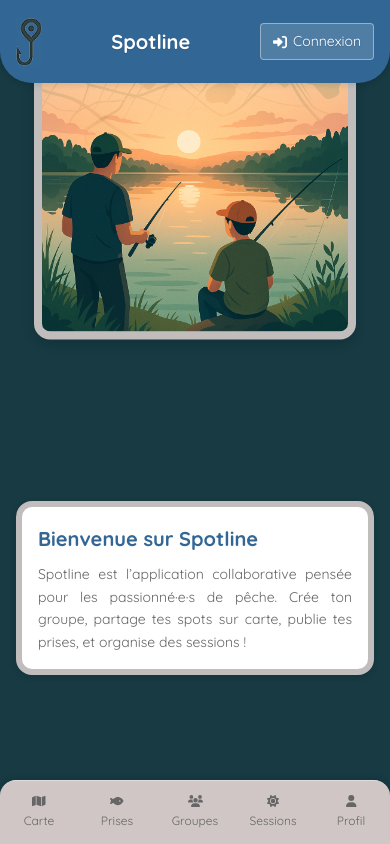
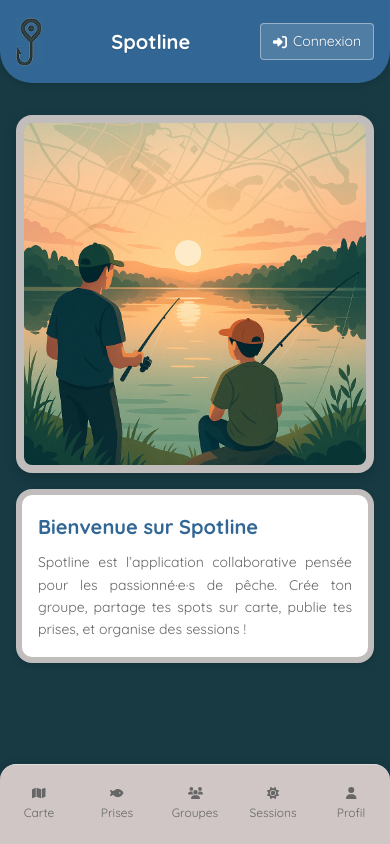
Before and after one commit to MatthieuGriffon/spotline, a Vue app in the folder frontend/: page / in a window 390 px wide. Built offline with nearby package versions, Linux system fonts and the light colour scheme; no server answers; the HTML template or start-up script is replaced by a standard one.

Commit message:
💄 Ajustements responsives (XL/2XL/4K) + layout header/footer sticky

```diff
--- a/frontend/src/assets/styles/base.scss
+++ b/frontend/src/assets/styles/base.scss
@@ -16,11 +16,13 @@
 html, body {
   height: 100%;
   overflow-x: hidden;
+  background-color: rgb(23, 58, 67);
+;
 }
 body {
   font-family: 'Quicksand', sans-serif;
   color: var(--color-text);
-  background-color: var(--color-background);
+  background-color: rgb(23, 58, 67);
   line-height: 1.6;
   font-size: 15px;
 }
--- a/frontend/src/assets/styles/foundations/_breakpoint.scss
+++ b/frontend/src/assets/styles/foundations/_breakpoint.scss
@@ -4,7 +4,7 @@ $breakpoint-md: 768px;     // 48rem : tablettes classiques (iPad)
 $breakpoint-lg: 1024px;    // 64rem : laptop standard
 $breakpoint-xl: 1280px;    // 80rem : desktop large
 $breakpoint-2xl: 1536px;   // 96rem : écrans très larges
-$breakpoint-4k: 3440px;    // écran ultra large de ton setup 💻
+$breakpoint-4k: 2000px;    // écran ultra large de ton setup 💻
 
 // === MIXIN UTILE ===
 @mixin respond($breakpoint) {
--- a/frontend/src/assets/styles/foundations/_variables.scss
+++ b/frontend/src/assets/styles/foundations/_variables.scss
@@ -55,3 +55,7 @@
   --z-modal: 200;
   --z-toast: 300;
 }
+:root {
+  --header-height: 5.2rem;
+  --footer-height: 5rem; // ajuste à ta vraie hauteur
+}
--- a/frontend/src/components/layout/AppFooter.vue
+++ b/frontend/src/components/layout/AppFooter.vue
@@ -34,11 +34,11 @@ const isActive = (path: string) => route.path.startsWith(path)
 
 <style scoped lang="scss">
 .app-footer {
-  position: fixed;
+  position: sticky;
   bottom: 0;
   left: 0;
   right: 0;
-  height: 4rem;
+  height: var(--footer-height);
   background-color: #d0c6c6;
   border-top: 1px solid var(--color-border);
   border-top-left-radius: var(--radius-lg);
--- a/frontend/src/components/layout/AppHeader.vue
+++ b/frontend/src/components/layout/AppHeader.vue
@@ -83,7 +83,8 @@ onMounted(() => {
   display: flex;
   align-items: center;
   z-index: var(--z-header); // 100
-  position: relative;
+  position: sticky;
+  top: 0;
   background-color: var(--color-primary);
   padding: var(--space-sm) var(--space-md);
 
--- a/frontend/src/components/layout/Layout.vue
+++ b/frontend/src/components/layout/Layout.vue
@@ -17,15 +17,14 @@ import AppFooter from './AppFooter.vue'
 .layout {
   display: flex;
   flex-direction: column;
-  height: 100vh; // très important ici
-  overflow: hidden;
+  min-height: 100vh; // très important ici
 }
 
 .layout-content {
   flex: 1;
-  overflow: hidden;
-  display: flex; // <=== Ajouté pour permettre alignement vertical
+  display: flex;
   flex-direction: column;
-  margin-top: -2rem;
+  padding-bottom: var(--footer-height);
 }
+
 </style>
--- a/frontend/src/components/layout/home/PriseSlider.vue
+++ b/frontend/src/components/layout/home/PriseSlider.vue
@@ -58,6 +58,7 @@ easing: 'ease',
   img {
     width: 100%;
     height: auto;
+    max-height: 20rem; // ✅ hauteur adaptée pour 4K
     border-radius: var(--radius-md);
     object-fit: cover;
     box-shadow: var(--shadow-sm);
@@ -68,6 +69,11 @@ img {
     &:hover {
       transform: scale(1.05);
       box-shadow: var(--shadow-md);
+    }
+
+    @include respond(4k) {
+      object-fit: contain;
+      max-height: 20rem;
     }
   }
 .slide-card {
--- /dev/null
+++ b/frontend/src/components/stats/TopEspecesCard.vue
@@ -0,0 +1,105 @@
+<template>
+  <div class="top-especes-card">
+    <h2>Top espèces de la semaine</h2>
+    <ul>
+      <li v-for="espece in especes" :key="espece.id">
+        <img :src="espece.imageUrl" :alt="espece.nom" />
+        <div class="info">
+          <span class="nom">{{ espece.nom }}</span>
+          <div class="bar">
+            <div
+              class="progress"
+              :style="{ width: getProgressWidth(espece.count) + '%' }"
+            ></div>
+          </div>
+          <span class="count">{{ espece.count }} prise{{ espece.count > 1 ? 's' : '' }}</span>
+        </div>
+      </li>
+    </ul>
+  </div>
+</template>
+
+<script setup lang="ts">
+defineProps<{
+  especes: {
+    id: string
+    nom: string
+    count: number
+    imageUrl: string
+  }[]
+}>()
+
+/**
+ * Pourcentage relatif sur une base max de 5 prises (modifiable)
+ */
+const getProgressWidth = (count: number) => {
+  const max = 5
+  return Math.min(100, (count / max) * 100)
+}
+</script>
+
+<style scoped lang="scss">
+.top-especes-card {
+  background-color: var(--color-background);
+  border: 6px solid #c1bdbd;
+  border-radius: var(--radius-lg);
+  padding: var(--space-md);
+  box-shadow: var(--shadow-md);
+
+  h2 {
+    font-size: var(--font-lg);
+    color: var(--color-primary);
+    margin-bottom: var(--space-md);
+  }
+
+  ul {
+    list-style: none;
+    padding: 0;
+    display: flex;
+    flex-direction: column;
+    gap: var(--space-sm);
+  }
+
+  li {
+    display: flex;
+    align-items: center;
+    gap: var(--space-sm);
+  }
+
+  img {
+    width: 50px;
+    height: 50px;
+    border-radius: var(--radius-sm);
+    object-fit: cover;
+  }
+
+  .info {
+    flex: 1;
+    display: flex;
+    flex-direction: column;
+    gap: 0.3rem;
+  }
+
+  .nom {
+    font-weight: 600;
+  }
+
+  .bar {
+    background: var(--color-border);
+    height: 8px;
+    border-radius: 4px;
+    overflow: hidden;
+
+    .progress {
+      background: var(--color-primary);
+      height: 100%;
+      transition: width 0.3s ease;
+    }
+  }
+
+  .count {
+    font-size: var(--font-sm);
+    color: var(--color-text-muted);
+  }
+}
+</style>
--- a/frontend/src/views/HomeView.vue
+++ b/frontend/src/views/HomeView.vue
@@ -2,6 +2,8 @@
 import Layout from '@/components/layout/Layout.vue'
 import PriseSlider from '@/components/layout/home/PriseSlider.vue'
 import MiniMap from '@/components/ui/MiniMap.vue'
+import TopEspecesCard from '@/components/stats/TopEspecesCard.vue'
+
 
 const lastPrises = [
   { id: '1', imageUrl: '/img/demo1.webp', espece: 'Brochet' },
@@ -14,15 +16,22 @@ const mockSpots = [
   { id: 's2', lat: 47.24, lng: -1.53, label: 'Étang des pêcheurs' },
   { id: 's3', lat: 47.23, lng: -1.56, label: 'Bras caché' },
 ]
+
+const topEspeces = [
+  { id: 'brochet', nom: 'Brochet', count: 5, imageUrl: '/img/demo1.webp', espece: 'Brochet' },
+  { id: 'carpe', nom: 'Carpe', count: 3, imageUrl: '/img/demo2.webp', espece: 'Carpe' },
+  { id: 'truite', nom: 'Truite', count: 2, imageUrl: '/img/demo3.jpg', espece: 'Truite' },
+]
 </script>
 
 <template>
   <Layout>
-    <div class="hero-illustration-wrapper">
+    <div class="hero-wrapper">
       <div class="hero-content">
         <div class="hero-illustration">
           <img src="@/assets/images/spotline-central.webp" alt="Scène de pêche" />
         </div>
+
         <div class="hero-text-group">
           <div class="hero-presentation">
             <h1>Bienvenue sur Spotline</h1>
@@ -38,10 +47,19 @@ const mockSpots = [
           </div>
         </div>
       </div>
+
+      <div class="hero-map-section">
+        <div class="hero-bottom">
   <div class="hero-map-preview">
     <h2>Spots partagés récemment</h2>
     <MiniMap :spots="mockSpots" />
-  <button class="see-more-btn">Voir tous les spots</button>
+    <button class="see-more-btn" role="button" aria-label="Voir tous les spots">Voir tous les spots</button>
+  </div>
+
+  <div class="hero-map-side-card">
+    <TopEspecesCard :especes="topEspeces" />
+  </div>
+  </div>
 </div>
     </div>
   </Layout>
@@ -49,14 +67,18 @@ const mockSpots = [
 
 <style scoped lang="scss">
 
-.hero-illustration-wrapper {
-  flex: 1;
+.hero-wrapper {
   display: flex;
   flex-direction: column;
   align-items: center;
+  padding: var(--space-md);
   gap: var(--space-md);
-  padding: var(--space-md);
+  min-height: 100vh;
   background-color: rgb(23, 58, 67);
+  @include respond(2xl) {
+   gap: var(--space-lg);
+  }
+}
 
 .hero-content {
   display: flex;
@@ -64,37 +86,34 @@ const mockSpots = [
   align-items: center;
   gap: var(--space-md);
 
-  @include respond(md) {
-    justify-content: flex-start; // au lieu de center, si jamais c’est trop “flottant”
-  }
-
   @include respond(lg) {
     flex-direction: row;
     align-items: stretch;
     gap: var(--space-xl);
-    margin-top: 4rem;
-    min-height: auto;
+    margin-top: 1rem;
   }
+    @include respond(xl) {
+    display: grid;
+    grid-template-columns: 1fr 1fr;
+    gap: var(--space-xl);
+    align-items: stretch;
+    margin-top: 1rem;
   }
-.hero-text-group {
-  display: flex;
-  flex-direction: column;
-  justify-content: space-between;
-  gap: var(--space-md); // fallback mobile
-  align-items: center;
-
-  @include respond(lg) {
-    align-items: stretch;
-    height: 100%; // va s’adapter à la hauteur de la colonne
+  @include respond(2xl) {
+   margin-top: 1rem;
+  }
+  @include respond(4k) {
+  .hero-content {
+    max-height: 24rem;
+    align-items: flex-start;
+  }
 }
 }
 
 .hero-illustration {
-    width: 90%;
-    max-width: 500px;
-  }
-
-  .hero-illustration {
+  width: 100%;
+  max-width: 100%;
+  height: auto;
   background-color: #c1bdbd;
   border-radius: var(--radius-lg);
   box-shadow: var(--shadow-lg);
@@ -102,26 +121,19 @@ const mockSpots = [
   display: flex;
   justify-content: center;
   align-items: center;
-    transform: translateY(-3.1rem);
-
-    @include respond(sm) {
-    margin-top:  0rem;
-  }
-
-  @include respond(md) {
-    transform: translateY(3rem); // plus neutre
-  }
+  margin-top: 1rem;
 
   @include respond(lg) {
-    transform: none; //
     height: 100%;
+    margin-top: 0;
   }
-
-    @include respond(lg) {
-      transform: none;
-      max-width: 600px;
-      padding: 0.5rem;
-
+  @include respond(xl) {
+    width: 100%;
+    max-width: 100rem;
+  }
+  @include respond(4k) {
+    max-height: none;
+    padding: 0.25rem;
   }
 
   img {
@@ -129,65 +141,102 @@ const mockSpots = [
     height: auto;
     border-radius: var(--radius-md);
     object-fit: cover;
-      object-position: center;
+
     display: block;
+     @include respond(4k) {
+  object-fit: contain;
+  }
+  }
+}
+
+.hero-text-group {
+  display: flex;
+  flex-direction: column;
+  align-items: center;
+  gap: var(--space-md);
+
+  @include respond(lg) {
+    align-items: stretch;
+    justify-content: space-between;
+    height: 100%;
+  }
+  @include respond(xl) {
+    width: 100%;
+  }
+  @include respond(4k) {
+    justify-content: center;
   }
 }
 
 .hero-presentation {
-    margin-top: 6rem;
   background-color: var(--color-background);
   border: 6px solid #c1bdbd;
   border-radius: var(--radius-lg);
   padding: var(--space-md);
   box-shadow: var(--shadow-md);
   text-align: justify;
+  width: 100%;
 
-    @include respond(md) {
-      padding: var(--space-xl);
-      text-align: left;
 
-      h1 {
-        font-size: var(--font-title);
-        margin-bottom: var(--space-md);
-      }
-
-      p {
-        font-size: var(--font-base);
-      }
-    }
-
-    @include respond(lg) {
-      margin-top: 0;
-    }
 
   h1 {
     font-size: var(--font-lg);
     font-weight: 700;
     margin-bottom: var(--space-sm);
     color: var(--color-primary);
+
+    @include respond(md) {
+      font-size: var(--font-title);
+      margin-bottom: var(--space-md);
+    }
+    @include respond(xl) {
+    font-size: calc(var(--font-title) * 1.1);
+  }
+   @include respond(4k) {
+    font-size: calc(var(--font-title) * 1.8);
+  }
+
   }
 
   p {
     font-size: var(--font-sm);
     color: var(--color-text-muted);
     line-height: 1.6;
+
+    @include respond(md) {
+      font-size: var(--font-base);
+    }
+    @include respond(4k) {
+    font-size: calc(var(--font-title) * 0.9);
+  }
+  }
+  @include respond(xl) {
+  max-width: 100rem;
+  }
+  @include respond(md) {
+    padding: var(--space-xl);
+    text-align: left;
+  }
+  @include respond(4k) {
+     max-height: 20rem;
+    padding: var(--space-lg);
   }
 }
 
 .hero-presentation-secondary {
-  display: none; // 🚫 caché par défaut
-  width: 100%;
+  display: none;
 
   @include respond(lg) {
-    display: block; // ✅ visible à partir de lg
+   display: flex;
+   flex-direction: column;
+justify-content: center;
     background-color: var(--color-background);
     border: 6px solid #c1bdbd;
     border-radius: var(--radius-lg);
     padding: var(--space-md);
-    width: 100%;
     max-width: 1240px;
     box-shadow: var(--shadow-md);
+
     color: var(--color-text-muted);
     font-size: var(--font-base);
     line-height: 1.6;
@@ -206,31 +255,22 @@ const mockSpots = [
   }
 }
 
-  @keyframes fadeInUp {
-    to {
-      opacity: 1;
-      transform: translateY(0);
-    }
-  }
-}
 .hero-map-preview {
+  display: none;
   opacity: 0;
   transform: translateY(1rem);
   animation: fadeInUp 0.4s ease-out forwards;
-   display: none;
-   margin-bottom: var(--space-xl);
 
   @include respond(lg) {
     display: flex;
     flex-direction: column;
     gap: var(--space-md);
-    margin-top: var(--space-lg);
     background-color: var(--color-background);
     border: 6px solid #c1bdbd;
     border-radius: var(--radius-lg);
     padding: var(--space-md);
-    max-width: 1240px;
-    width: 90%;
+    width: 50%;
+    max-height: 21.5rem;
     box-shadow: var(--shadow-md);
 
     h2 {
@@ -250,5 +290,143 @@ const mockSpots = [
       cursor: pointer;
     }
   }
+  @include respond(xl) {
+  max-width: 100rem;
+  max-height: none;
+  }
+  @include respond(4k) {
+    max-height: 24rem;
+  }
+}
+
+.hero-map-section {
+  display: none;
+
+  @include respond(lg) {
+    display: flex;
+    width: 100%;
+    gap: var(--space-xl);
+    justify-content: center;
+    align-items: stretch;
+    margin-top: var(--space-lg);
+  }
+}
+
+.hero-map-side-card {
+  display: none;
+
+  @include respond(lg) {
+    display: block;
+    width: 50%;
+    max-width: 600px;
+    background-color: var(--color-background);
+    border: 6px solid #c1bdbd;
+    border-radius: var(--radius-lg);
+    padding: var(--space-md);
+    box-shadow: var(--shadow-md);
+    height: 100%;
+  }
+  @include respond(xl) {
+  max-width: 100rem;
+}
+@include respond(4k) {
+    max-height: 24rem;
+  }
+}
+
+.hero-bottom {
+  display: flex;
+  flex-direction: column;
+  gap: var(--space-md);
+  width: 100%;
+
+  @include respond(lg) {
+    flex-direction: row;
+    gap: var(--space-xl);
+    justify-content: center;
+    align-items: stretch;
+  }
+
+  @include respond(xl) {
+    margin-top: var(--space-xl);
+  }
+}
+@keyframes fadeInUp {
+  to {
+    opacity: 1;
+    transform: translateY(0);
+  }
+
+}
+@include respond(4k) {
+  .hero-content {
+    width: 100%;;
+    align-items: flex;
+    flex-direction: column;
+    max-width: max-content;
+    gap: 2rem;
+
+  }
+
+  .hero-illustration {
+    padding: 0.2rem;
+  }
+
+  .hero-illustration img {
+    max-height: 40rem;
+    width: 100%;
+    border-radius: var(--radius-md);
+    object-fit: cover;
+    object-position: center;
+  }
+  .hero-text-group {
+    justify-content: center;
+
+  }
+
+  .hero-presentation {
+    max-width: 100%;
+    max-height: 15rem;
+    padding: 1rem;
+    font-size: var(--font-lg);
+
+  }
+
+  .hero-presentation-secondary {
+    max-width: 100%;
+    overflow: hidden;
+
+  }
+
+
+  .hero-map-section {
+   max-width: 100%;
+   height: 44rem;
+
+  }
+
+  .hero-map-preview
+   {
+    max-height: 100%;
+    display: flex;
+    flex-direction: column;
+    align-items: center;
+    justify-content: center;
+  }
+
+  .hero-map-side-card {
+    max-height: 100%;
+    display: flex;
+    flex-direction: column;
+    justify-content: top;
+  }
+
+  .hero-wrapper {
+    max-width: 2800px;
+    margin-left: auto;
+    margin-right: auto;
+    padding-left: var(--space-xl);
+    padding-right: var(--space-xl);
+  }
 }
 </style>
```
Also changed, not shown: frontend/src/components/ui/MiniMap.vue (+4 -3 lines). Lines whose indentation alone changed are shown as unchanged.
